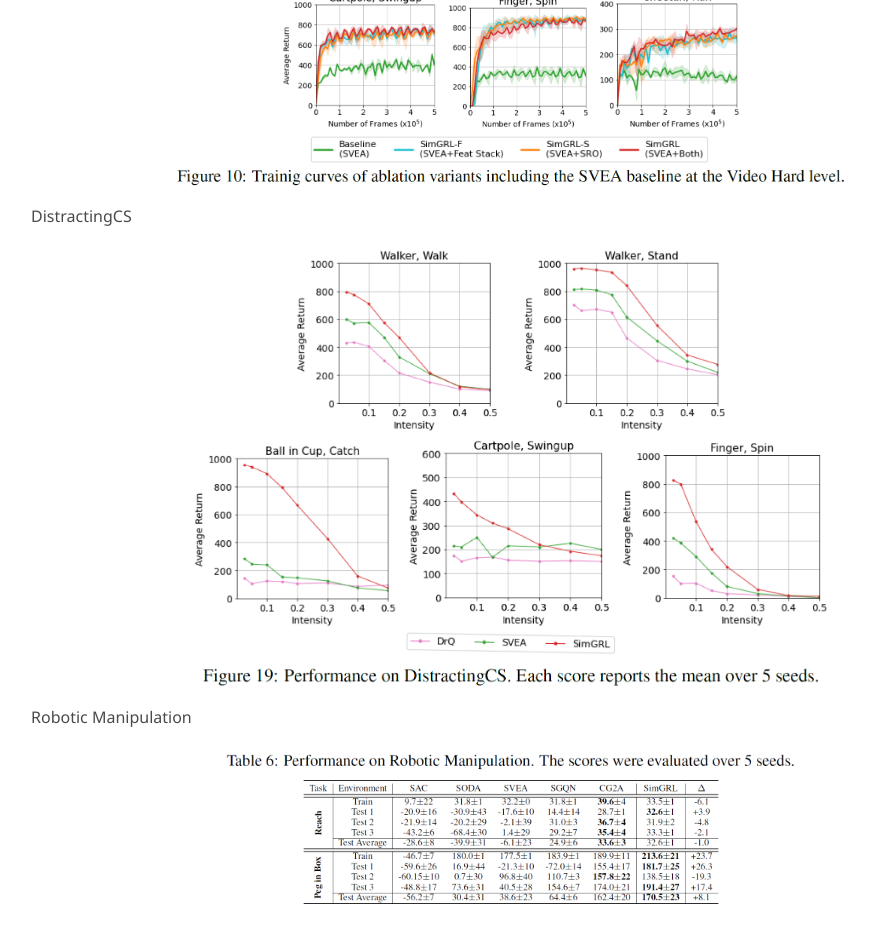
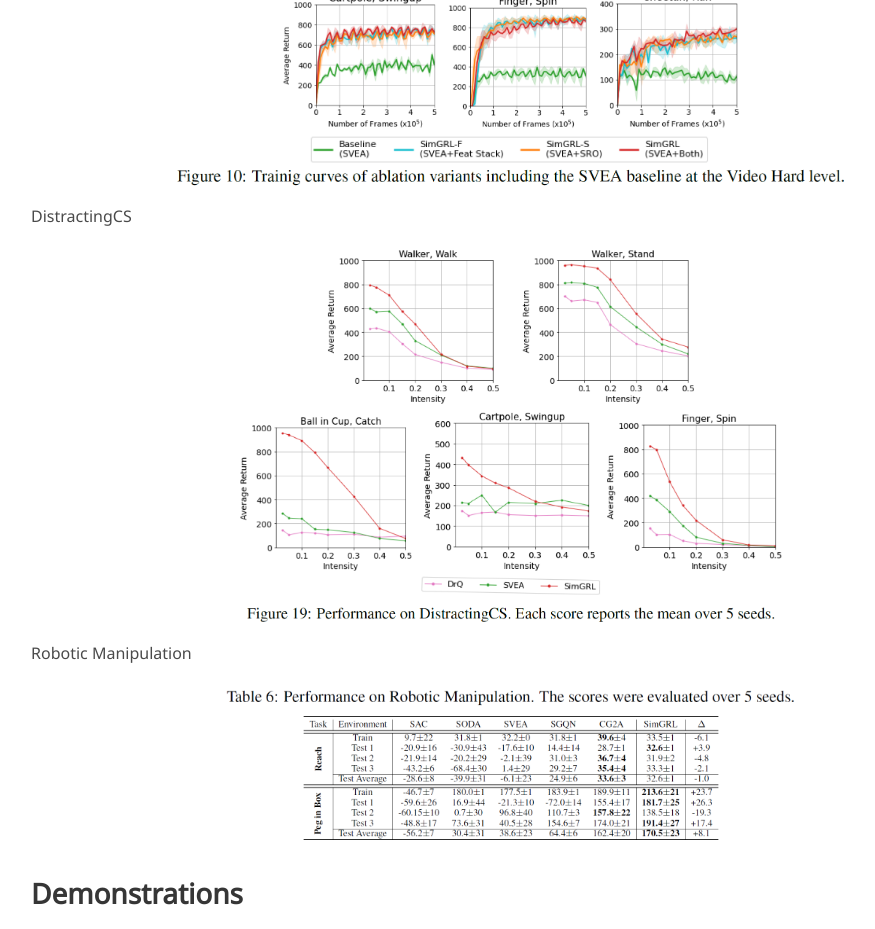
Before and after one commit to W-Song11/SimGRL, a Jekyll site: the page built from index.md, in a window 1280 px wide. Shown: the part 2638-3567 px from the top of the page, without its empty margins (129-1004 px from the left). Built offline with Jekyll 4.4.1, drawn with Linux system fonts in a browser that asks for light colours; some web fonts are replaced.

Commit message:
Update index.md

```diff
--- a/index.md
+++ b/index.md
@@ -75,7 +75,7 @@ DMControl-GB
 DistractingCS
 
 <p align="center">
-<img src="./static/image/fig_distractingcs.PNG" align="center" width="70%">
+<img src="./static/image/fig_distractingcs.PNG" align="center" width="60%">
 </p>
 
 Robotic Manipulation
```
